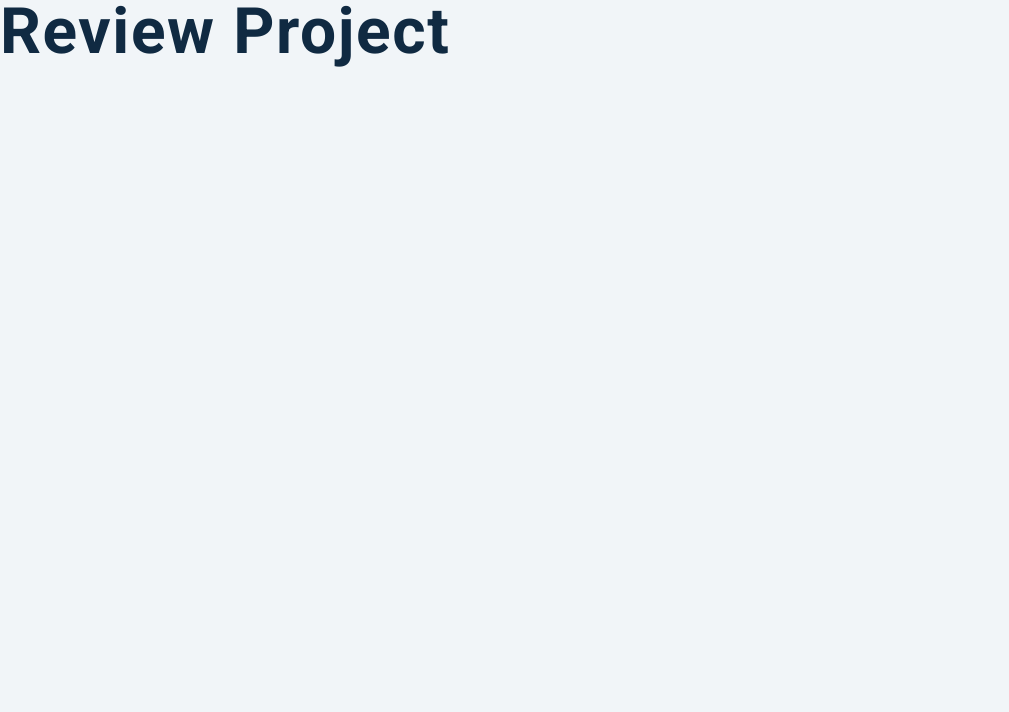
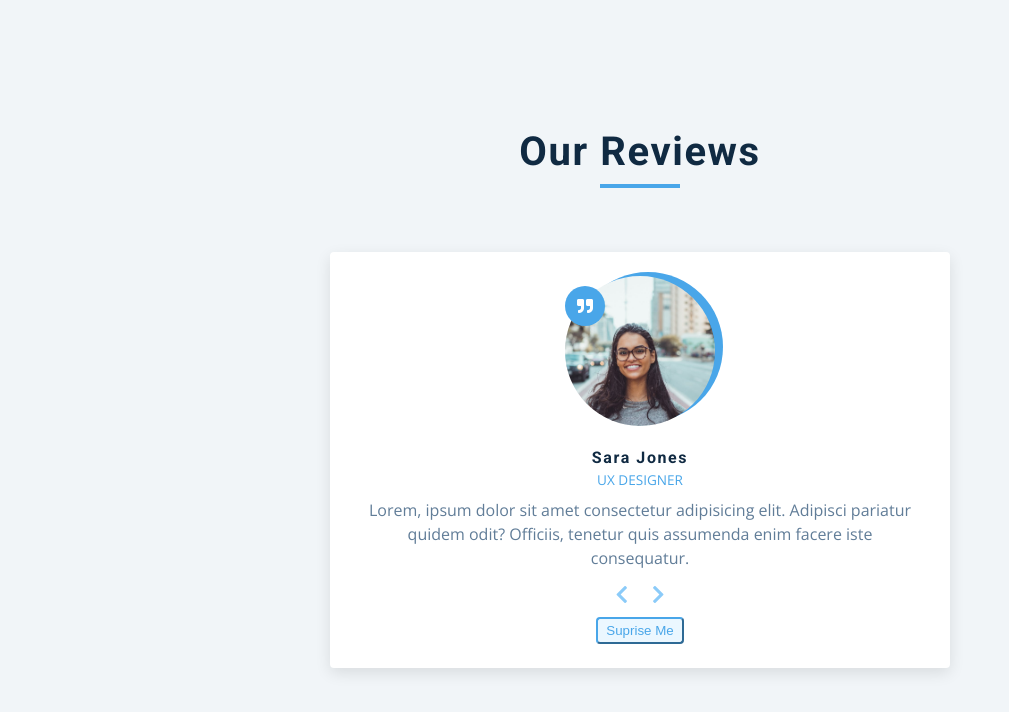
Before and after one commit to NaraeJang/03_JS-Project_Reviews, a plain HTML site: page index.html in a window 1280 px wide. Shown: the whole page, without its empty margins (0-1009 px from the left). Drawn offline with nearby package versions, Linux system fonts and the light colour scheme.

Commit message:
Complete html and start js

```diff
--- a/index.html
+++ b/index.html
@@ -13,7 +13,39 @@
     <link rel="stylesheet" href="styles.css" />
   </head>
   <body>
-    <h1>review project</h1>
+    <main>
+      <section class="container">
+        <!-- title -->
+        <div class="title">
+          <h2>our reviews</h2>
+          <div class="underline"></div>
+        </div>
+        <!-- review -->
+        <article class="review">
+          <div class="img-container">
+            <img id="person-img" src="person-1.jpeg" alt="person img" />
+          </div>
+          <h4 id="author">sara jones</h4>
+          <p id="job">ux designer</p>
+          <p id="info">
+            Lorem, ipsum dolor sit amet consectetur adipisicing elit. Adipisci
+            pariatur quidem odit? Officiis, tenetur quis assumenda enim facere
+            iste consequatur.
+          </p>
+          <!-- prev next buttons -->
+          <div class="button-container">
+            <button class="prev-btn">
+              <i class="fas fa-chevron-left"></i>
+            </button>
+            <button class="prev-btn">
+              <i class="fas fa-chevron-right"></i>
+            </button>
+          </div>
+          <!-- random buttton -->
+          <button class="random-btn">suprise me</button>
+        </article>
+      </section>
+    </main>
     <!-- javascript -->
     <script src="app.js"></script>
   </body>
```
